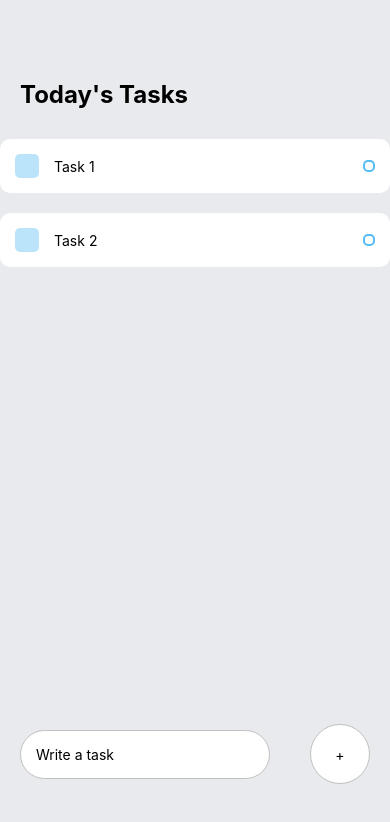
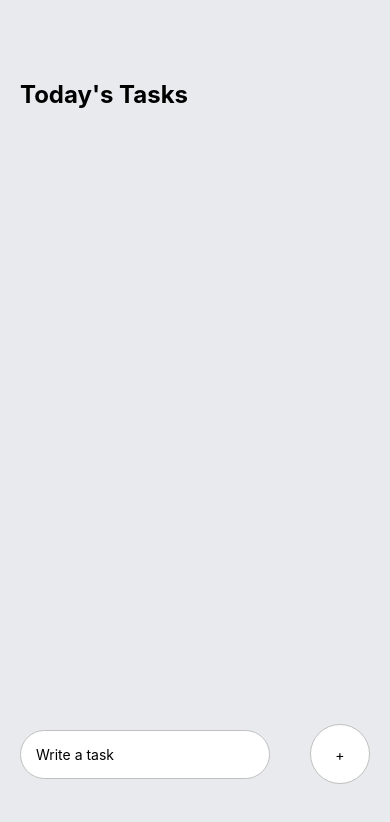
Before and after one commit to thejamesgore/react-native-projects, a React Native app in the folder 00-Todo-List/: screen / in a window 390 px wide. Shown: the top 822 px of the page. Built offline with nearby package versions, Linux system fonts and the light colour scheme.

Commit message:
can add task

```diff
--- a/00-Todo-List/App.js
+++ b/00-Todo-List/App.js
@@ -7,15 +7,26 @@ import {
   View,
   TextInput,
   TouchableOpacity,
+  Keyboard,
 } from 'react-native'
 import { useState } from 'react'
 import Task from './components/Task'
 
 export default function App() {
   const [task, setTask] = useState()
+  const [taskItems, setTaskItems] = useState([])
 
   const handleAddTask = () => {
-    console.log(`Task added`)
+    Keyboard.dismiss()
+    setTaskItems([...taskItems, task])
+    setTask(null)
+    console.log('new task')
+  }
+
+  const completeTask = (index) => {
+    let itemsCopy = [...taskItems]
+    itemsCopy.splice(index, 1)
+    setTaskItems(itemsCopy)
   }
 
   return (
@@ -25,8 +36,9 @@ export default function App() {
       </View>
 
       <View style={styles.items}>
-        <Task text={'Task 1'} />
-        <Task text={'Task 2'} />
+        {taskItems.map((item, index) => {
+          return <Task key={index} text={item} />
+        })}
       </View>
 
       {/* Write a task section */}
@@ -41,7 +53,7 @@ export default function App() {
           value={task}
           onChangeText={(text) => setTask(text)}
         />
-        <TouchableOpacity onPress={() => handleAddTask}>
+        <TouchableOpacity onPress={() => handleAddTask()}>
           <View style={styles.addWrapper}>
             <Text style={styles.addText}>+</Text>
           </View>
```
